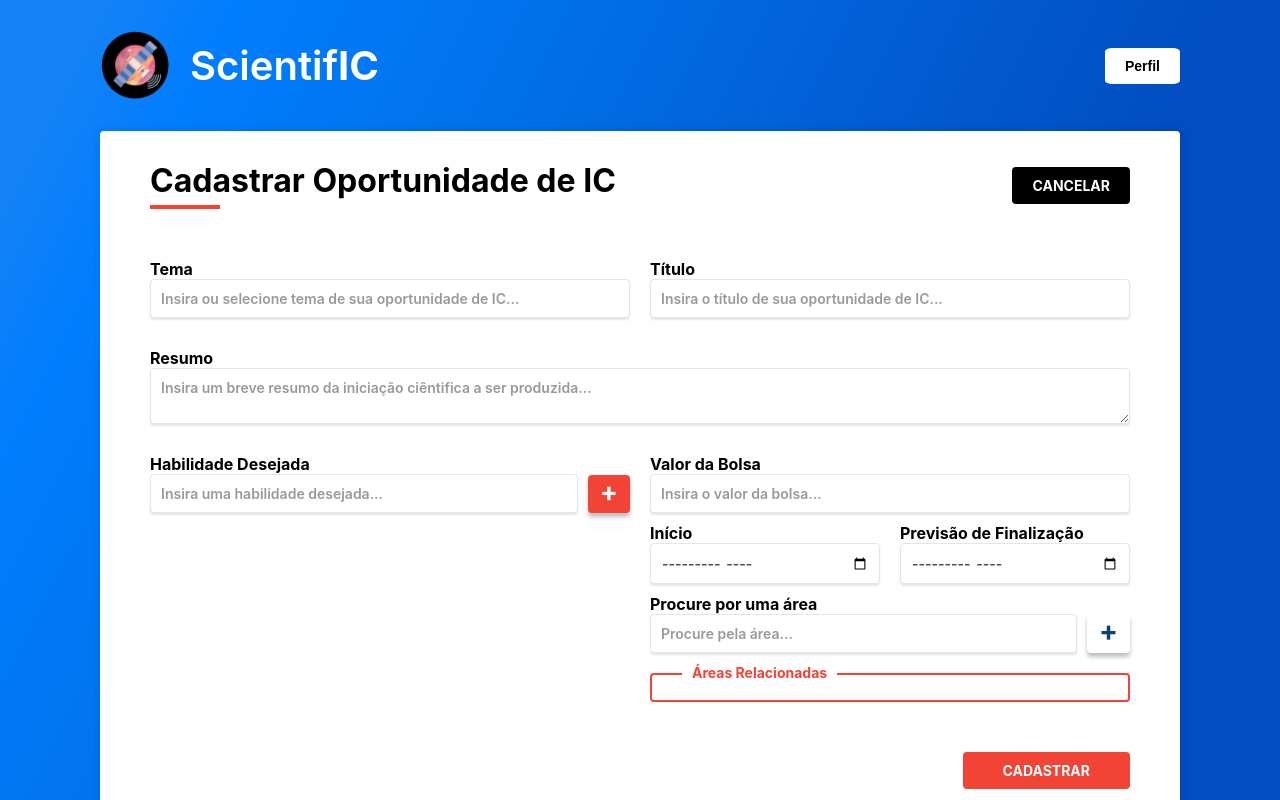
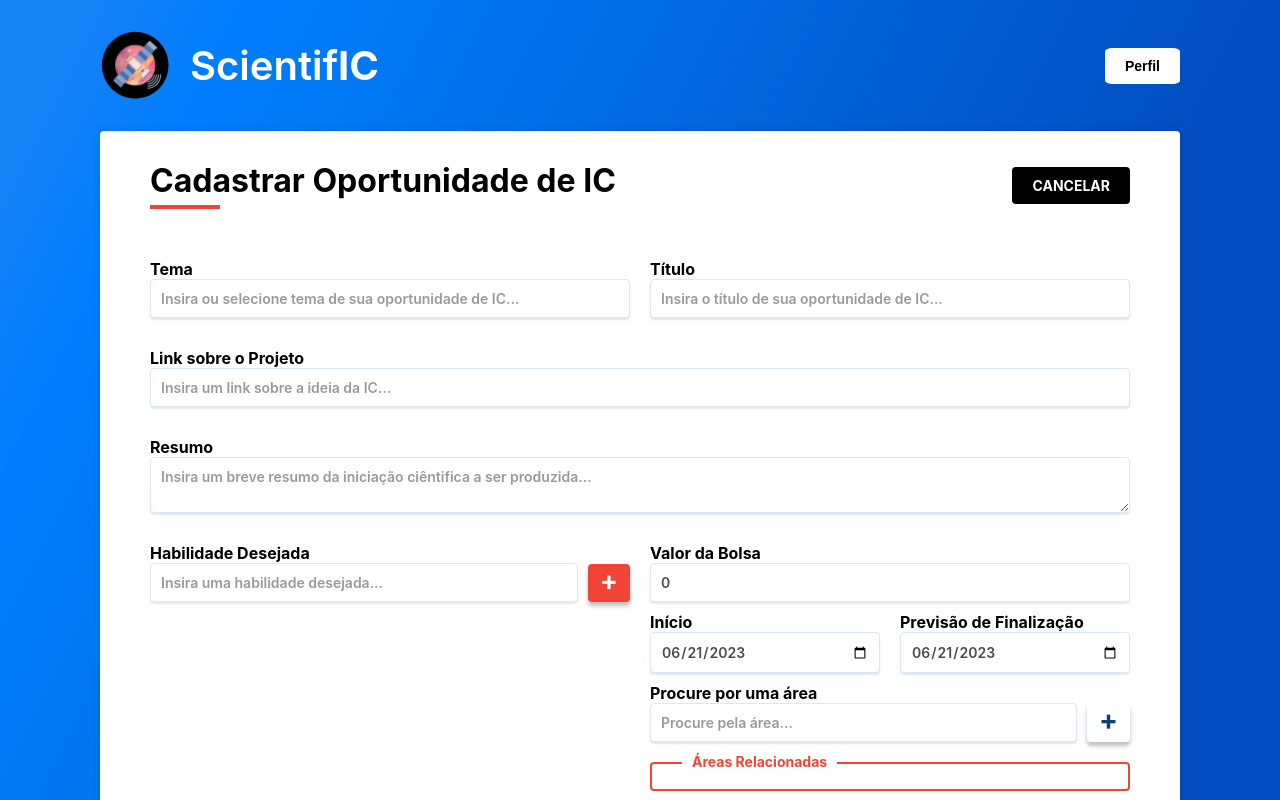
Before and after one commit to PedroRosa-Gif/scientifIC, a React (Create React App) app in the folder web/: page /ic/criar in a window 1280 px wide. Shown: the top 800 px of the page. Built offline with nearby package versions, Linux system fonts and the light colour scheme.

Commit message:
Adicionando o notificador e o validator

```diff
--- /dev/null
+++ b/web/src/components/Notifier.tsx
@@ -0,0 +1,37 @@
+import { useEffect, useState } from "react";
+import "../styles/Notifier.css";
+
+interface INotifier {
+    show: boolean;
+    setShow: (b: boolean) => void;
+    notifications: string[]
+}
+
+function Notifier(props: INotifier) {
+    const [showNotifications, setShowNotifications] = useState<boolean>();
+
+    useEffect(() => {
+        setShowNotifications(props.show);
+    }, [props.show]);
+
+    useEffect(() => {
+        if (showNotifications)
+            setTimeout(function () {
+                setShowNotifications(false);
+                props.setShow(false);
+            }, 3000);
+    }, [showNotifications]);
+
+    return (
+        <div className="toast-notification">
+            <h3>Notificações</h3>
+            <ul>
+                {props.notifications.map((notification, index) =>
+                    <li key={notification + index}>{notification}</li>
+                )}
+            </ul>
+        </div>
+    );
+}
+
+export default Notifier;
--- a/web/src/components/forms/FormScientificResearch.tsx
+++ b/web/src/components/forms/FormScientificResearch.tsx
@@ -4,19 +4,71 @@ import TextAreaInput from "../TextAreaInput";
 
 import "../../styles/FormScientificResearch.css";
 import SkillList from "../SkillList";
-import { useState } from "react";
+import { useEffect, useState } from "react";
 import SelectAreas from "../SelectAreas";
+import Validate from "../../utils/helpers/Validate";
+import Notifier from "../Notifier";
 
 interface IFormScientificResearch {
     title: string;
-    baseModel?: IScientificResearch;
+    model?: IScientificResearch;
+}
+
+const baseModel: IScientificResearch = {
+    theme: '',
+    title: '',
+    abstract: '',
+    advisorId: '',
+    areas: [],
+    desireSkills: [],
+    status: 0,
+    isShipToDefine: false,
+    dateToBegin: new Date(),
+    forecastFinish: new Date(),
+    linkToMore: '',
+    scholarShip: 0,
+    studentId: '',
+    createdAt: new Date(),
+    updateAt: new Date()
 }
 
 function FormScientificResearch(props: IFormScientificResearch) {
-    const [skills, setSkills] = useState<string[]>([]);
+    const [scifyResearch, setScifyResearch] = useState<IScientificResearch>(baseModel);
+    const [showNotifications, setShowNotifications] = useState<boolean>(false);
+    const [notifications, setNotifications] = useState<string[]>([]);
+
+    useEffect(() => {
+        if (props.model)
+            setScifyResearch(props.model);
+    }, [props.model]);
+
+    const handleSubmit = (event: React.FormEvent<HTMLFormElement>) => {
+        event.preventDefault();
+
+        const validator = new Validate();
+
+        validator.validateRequired(scifyResearch.theme, "Tema obrigatório");
+        validator.validateString(scifyResearch.theme, 255, "Tema deve estar entre 2 e 255 caracteres");
+        validator.validateString(scifyResearch.title, 255, "Título deve estar entre 2 e 255 caracteres");
+        validator.validateString(scifyResearch.linkToMore, 500, "Link deve estar entre 2 e 500 caracteres");
+        validator.validateString(scifyResearch.abstract, 1000, "Resumo deve estar entre 2 e 1000 caracteres");
+        if (!scifyResearch.isShipToDefine)
+            validator.validateNumber(scifyResearch.scholarShip, "Deve ser positivo", 0);
+
+        if (!validator.isValidOperation()) {
+            console.log(validator.getNotifications())
+
+            setNotifications(validator.getNotifications());
+            setShowNotifications(true);
+        }
+
+    }
+
 
     return (
-        <form className="form-sc-rs">
+        <>
+        {showNotifications && <Notifier notifications={notifications} show={showNotifications} setShow={setShowNotifications} />}
+        <form className="form-sc-rs" onSubmit={(e) => handleSubmit(e)}>
             <section className="form-title">
                 <article>
                     <h1>{props.title}</h1>
@@ -28,6 +80,8 @@ function FormScientificResearch(props: IFormScientificResearch) {
                 <div className="form-row">
                     <BaseTextInput
                         type="text" label="Tema"
+                        value={scifyResearch.theme}
+                        onChange={(e) => setScifyResearch(prev => ({ ...prev, theme: e.target.value }))}
                         id="theme" name="theme" list="themes"
                         placeholder="Insira ou selecione tema de sua oportunidade de IC..."
                     />
@@ -36,13 +90,26 @@ function FormScientificResearch(props: IFormScientificResearch) {
                     </datalist>
                     <BaseTextInput
                         type="text" label="Título"
+                        value={scifyResearch.title}
+                        onChange={(e) => setScifyResearch(prev => ({ ...prev, title: e.target.value }))}
                         id="title" name="title"
                         placeholder="Insira o título de sua oportunidade de IC..."
                     />
                 </div>
                 <div className="form-row">
+                    <BaseTextInput
+                        type="text" label="Link sobre o Projeto"
+                        value={scifyResearch.linkToMore}
+                        onChange={(e) => setScifyResearch(prev => ({ ...prev, linkToMore: e.target.value }))}
+                        id="link" name="link"
+                        placeholder="Insira um link sobre a ideia da IC..."
+                    />
+                </div>
+                <div className="form-row">
                     <TextAreaInput
                         label="Resumo" id="abstract"
+                        value={scifyResearch.abstract}
+                        onChange={(e) => setScifyResearch(prev => ({ ...prev, abstract: e.target.value }))}
                         name="abstract"
                         placeholder="Insira um breve resumo da iniciação ciêntifica a ser produzida..."
                     />
@@ -51,8 +118,8 @@ function FormScientificResearch(props: IFormScientificResearch) {
                     <article className="skills-container">
                         <SkillList label="Habilidade Desejada"
                             placeholder="Insira uma habilidade desejada..."
-                            id="desireSkills" baseSkills={skills}
-                            setList={(newSkills) => setSkills(newSkills)}
+                            id="desireSkills" baseSkills={scifyResearch.desireSkills}
+                            setList={(newSkills) => setScifyResearch(prev => ({ ...prev, desireSkills: newSkills }))}
                         />
                     </article>
                     <aside className="side-container">
@@ -61,23 +128,30 @@ function FormScientificResearch(props: IFormScientificResearch) {
                                 type="number" id="scholarship"
                                 name="scholarship"
                                 placeholder="Insira o valor da bolsa..."
+                                value={scifyResearch.scholarShip}
+                                onChange={(e) => setScifyResearch(prev => ({ ...prev, scholarShip: parseFloat(e.target.value) }))}
                             />
                         </div>
                         <div className="form-row">
                             <BaseTextInput label="Início"
-                                type="month" id="dateToBegin"
+                                type="date" id="dateToBegin"
                                 name="dateToBegin"
-                                pattern="[0-9]{4}-[0-9]{2}"
                                 placeholder="MM/yyyy"
+                                value={scifyResearch.dateToBegin.toLocaleDateString('sv-SE')}
+                                onChange={(e) => setScifyResearch(prev => ({ ...prev, dateToBegin: new Date(e.target.value) }))}
                             />
                             <BaseTextInput label="Previsão de Finalização"
-                                type="month" id="forecastFinish"
+                                type="date" id="forecastFinish"
                                 name="forecastFinish"
-                                pattern="[0-9]{4}-[0-9]{2}"
                                 placeholder="MM/yyyy"
+                                value={scifyResearch.forecastFinish.toLocaleDateString('sv-SE')}
+                                onChange={(e) => setScifyResearch(prev => ({ ...prev, forecastFinish: new Date(e.target.value) }))}
                             />
                         </div>
-                        <SelectAreas baseAreas={[]} setSelectedAreas={() => {}} />
+                        <SelectAreas
+                            baseAreas={scifyResearch.areas}
+                            setSelectedAreas={(newAreas) => setScifyResearch(prev => ({ ...prev, areas: newAreas }))}
+                        />
                     </aside>
                 </div>
             </section>
@@ -85,6 +159,7 @@ function FormScientificResearch(props: IFormScientificResearch) {
                 <button>CADASTRAR</button>
             </section>
         </form>
+        </>
     );
 }
 
--- /dev/null
+++ b/web/src/styles/Notifier.css
@@ -0,0 +1,48 @@
+div.toast-notification {
+    position: fixed;
+    top: 0;
+    right: 0;
+    margin-right: 10px;
+    margin-top: 10px;
+
+    background: white;
+    border-radius: 4px;
+    box-shadow: 0 0 4px 4px rgba(0, 0, 0, 0.25);
+    animation: toast-appear 0.6s ease-in-out;
+}
+
+div.toast-notification h3 {
+    width: 100%;
+    background: #F14436;
+    padding: 10px;
+    font-size: 16px;
+    font-weight: 700;
+    color: white;
+    border-radius: 4px 4px 0 0;
+    box-shadow: 0 1px 1px rgba(0, 0, 0, 0.1);
+}
+
+div.toast-notification ul {
+    list-style: none;
+    padding: 10px;
+    display: grid;
+    gap: 10px;
+}
+
+div.toast-notification li {
+    padding: 10px;
+    padding-right: 60px;
+    background: #f3f8fd;
+    font-size: 14px;
+    font-weight: 700;
+    border-radius: 4px;
+}
+
+@keyframes toast-appear {
+    0% {
+        right: -500px;
+    }
+    100% {
+        right: 0;
+    }
+}
--- /dev/null
+++ b/web/src/utils/helpers/Notificator.ts
@@ -0,0 +1,21 @@
+class Notificator {
+    notifications: string[];
+
+    constructor() {
+        this.notifications = [];
+    }
+
+    notificate(message: string): void {
+        this.notifications.push(message);
+    }
+
+    getNotifications(): string[] {
+        return this.notifications;
+    }
+
+    isValidOperation(): boolean {
+        return this.notifications.length === 0;
+    }
+}
+
+export default Notificator;
--- /dev/null
+++ b/web/src/utils/helpers/Validate.ts
@@ -0,0 +1,45 @@
+import Notificator from "./Notificator";
+
+class Validate extends Notificator {
+    constructor() {
+        super();
+    }
+
+    validateRequired(value: any | undefined, message: string): string {
+        if (!value || (typeof(value) === 'string' && value.length <= 0)) {
+            this.notificate(message);
+            return message;
+        }
+
+        return "";
+    }
+
+    validateString(value: string, maxLength: number, message: string, minLenght?: number): string {
+        if ((minLenght && value.length < minLenght) || value.length > maxLength) {
+            this.notificate(message);
+            return message;
+        };
+
+        return "";
+    }
+
+    validateNumber(value: number, message: string, min?: number, max?: number): string {
+        if (min) {
+            if (value < min) {
+                this.notificate(message);
+                return message;
+            }
+        }
+
+        if (max) {
+            if (value > max) {
+                this.notificate(message);
+                return message;
+            }
+        }
+
+        return "";
+    }
+}
+
+export default Validate;
```
